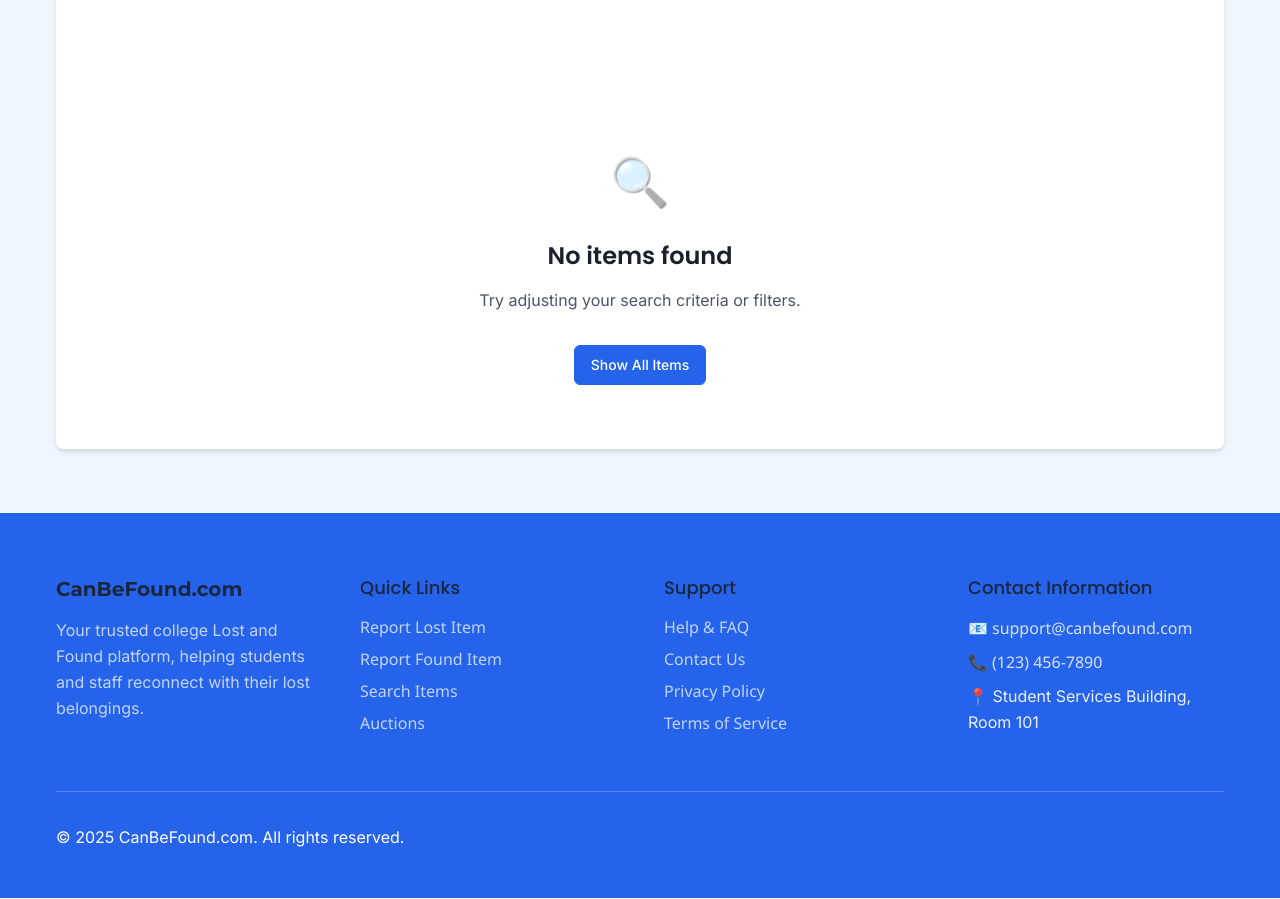
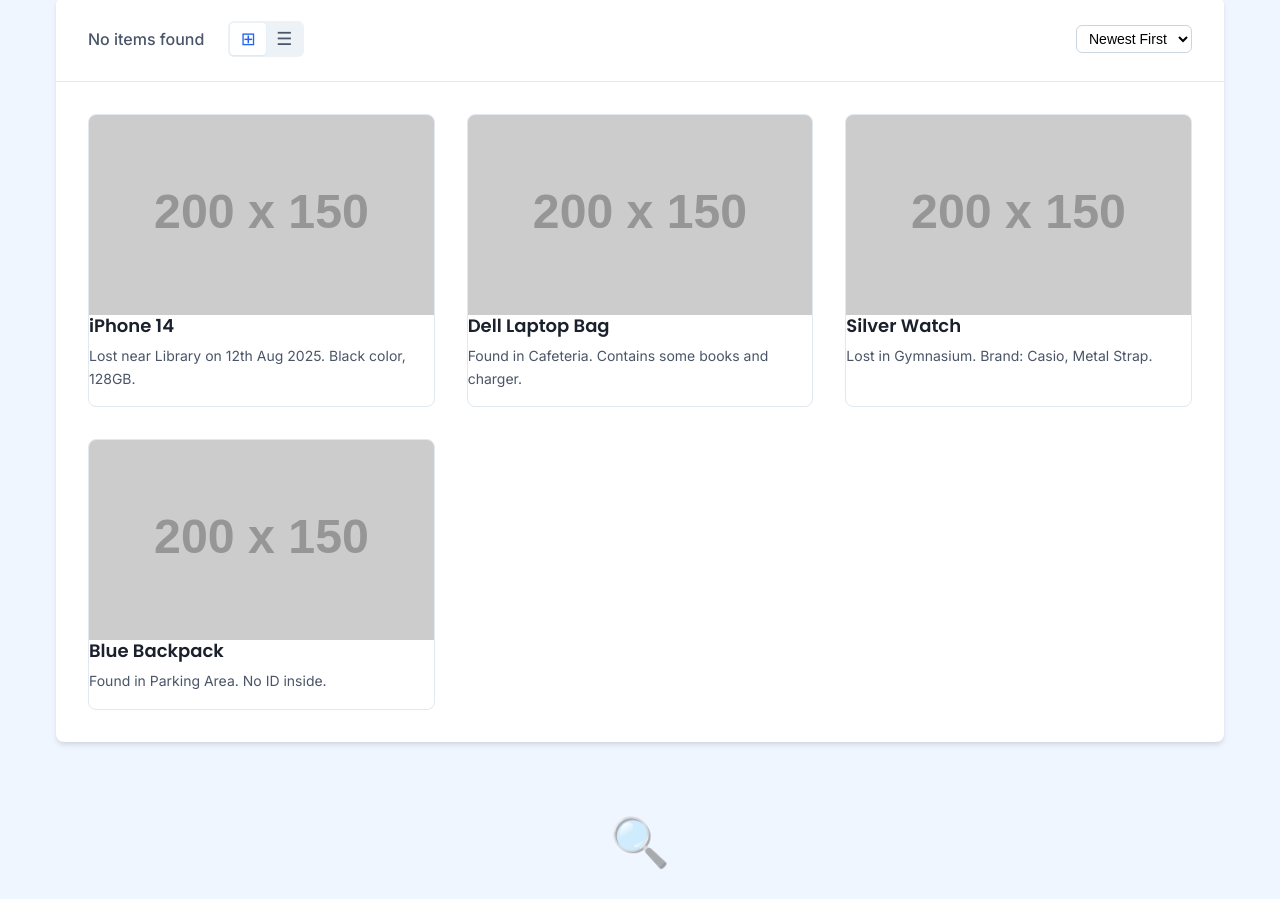
Before and after one commit to AnmolBerry/CanBeFound_v1, a website built with Vite: page search.html in a window 1280 px wide. Shown: the part 897-1796 px from the top of the page. Built offline with nearby package versions, Linux system fonts and the light colour scheme; placeholder pictures from the web are drawn by us.

Commit message:
Update search.html

```diff
--- a/search.html
+++ b/search.html
@@ -1,18 +1,23 @@
 <!DOCTYPE html>
 <html lang="en">
+
 <head>
     <meta charset="UTF-8">
     <meta name="viewport" content="width=device-width, initial-scale=1.0">
-    <meta name="description" content="Search for lost and found items on CanBeFound.com - College Lost and Found Platform">
+    <meta name="description"
+        content="Search for lost and found items on CanBeFound.com - College Lost and Found Platform">
     <title>Search Items - CanBeFound.com</title>
     <link rel="preconnect" href="https://fonts.googleapis.com">
     <link rel="preconnect" href="https://fonts.gstatic.com" crossorigin>
-    <link href="https://fonts.googleapis.com/css2?family=Inter:wght@300;400;500;600;700&family=Montserrat:wght@400;600;700;800&family=Poppins:wght@400;500;600;700&display=swap" rel="stylesheet">
+    <link
+        href="https://fonts.googleapis.com/css2?family=Inter:wght@300;400;500;600;700&family=Montserrat:wght@400;600;700;800&family=Poppins:wght@400;500;600;700&display=swap"
+        rel="stylesheet">
     <link rel="stylesheet" href="styles/main.css">
     <link rel="stylesheet" href="styles/components.css">
     <link rel="stylesheet" href="styles/search.css">
     <link rel="stylesheet" href="styles/responsive.css">
 </head>
+
 <body>
     <a href="#main-content" class="skip-link">Skip to main content</a>
 
@@ -154,6 +159,55 @@
                         </div>
                     </div>
                 </div>
+                <div class="items-container grid-view" id="itemsContainer">
+                    <!-- Dummy Item 1 -->
+                    <div class="item-card">
+                        <div class="item-image">
+                            <img src="/Apple-iphone-14-Pro-review-graphitevblack-rotated.webp" alt="iPhone 14">
+                        </div>
+                        <div class="item-details">
+                            <h3 class="item-title">iPhone 14</h3>
+                            <p class="item-description">Lost near Library on 10th Aug 2025. Black color, 128GB.</p>
+                            <span class="item-status lost">Lost</span>
+                        </div>
+                    </div>
+
+                    <!-- Dummy Item 2 -->
+                    <div class="item-card">
+                        <div class="item-image">
+                            <img src="/images (1).jpeg" alt="Dell Laptop Bag">
+                        </div>
+                        <div class="item-details">
+                            <h3 class="item-title">Dell Laptop Bag</h3>
+                            <p class="item-description">Found in Cafeteria. Contains some books and charger.</p>
+                            <span class="item-status found">Found</span>
+                        </div>
+                    </div>
+
+                    <!-- Dummy Item 3 -->
+                    <div class="item-card">
+                        <div class="item-image">
+                            <img src="https://via.placeholder.com/200x150?text=Silver+Watch" alt="Silver Watch">
+                        </div>
+                        <div class="item-details">
+                            <h3 class="item-title">Silver Watch</h3>
+                            <p class="item-description">Lost in Gymnasium. Brand: Casio, Metal Strap.</p>
+                            <span class="item-status lost">Lost</span>
+                        </div>
+                    </div>
+
+                    <!-- Dummy Item 4 -->
+                    <div class="item-card">
+                        <div class="item-image">
+                            <img src="https://via.placeholder.com/200x150?text=Blue+Backpack" alt="Blue Backpack">
+                        </div>
+                        <div class="item-details">
+                            <h3 class="item-title">Blue Backpack</h3>
+                            <p class="item-description">Found in Parking Area. No ID inside.</p>
+                            <span class="item-status found">Found</span>
+                        </div>
+                    </div>
+                </div>
 
                 <div class="search-results">
                     <div class="results-header">
@@ -175,7 +229,56 @@
                     </div>
 
                     <div class="items-container grid-view" id="itemsContainer">
-                        <!-- Items will be loaded here -->
+                        <!-- Dummy Item 1 -->
+                        <div class="item-card">
+                            <div class="item-image">
+                                <img src="https://via.placeholder.com/200x150?text=iPhone+14" alt="iPhone 14">
+                            </div>
+                            <div class="item-details">
+                                <h3 class="item-title">iPhone 14</h3>
+                                <p class="item-description">Lost near Library on 12th Aug 2025. Black color, 128GB.</p>
+                                <span class="item-status lost">Lost</span>
+                            </div>
+                        </div>
+
+                        <!-- Dummy Item 2 -->
+                        <div class="item-card">
+                            <div class="item-image">
+                                <img src="https://via.placeholder.com/200x150?text=Dell+Laptop+Bag"
+                                    alt="Dell Laptop Bag">
+                            </div>
+                            <div class="item-details">
+                                <h3 class="item-title">Dell Laptop Bag</h3>
+                                <p class="item-description">Found in Cafeteria. Contains some books and charger.</p>
+                                <span class="item-status found">Found</span>
+                            </div>
+                        </div>
+
+                        <!-- Dummy Item 3 -->
+                        <div class="item-card">
+                            <div class="item-image">
+                                <img src="https://via.placeholder.com/200x150?text=Silver+Watch" alt="Silver Watch">
+                            </div>
+                            <div class="item-details">
+                                <h3 class="item-title">Silver Watch</h3>
+                                <p class="item-description">Lost in Gymnasium. Brand: Casio, Metal Strap.</p>
+                                <span class="item-status lost">Lost</span>
+                            </div>
+                        </div>
+
+                        <!-- Dummy Item 4 -->
+                        <div class="item-card">
+                            <div class="item-image">
+                                <img src="https://via.placeholder.com/200x150?text=Blue+Backpack" alt="Blue Backpack">
+                            </div>
+                            <div class="item-details">
+                                <h3 class="item-title">Blue Backpack</h3>
+                                <p class="item-description">Found in Parking Area. No ID inside.</p>
+                                <span class="item-status found">Found</span>
+                            </div>
+                        </div>
+                    </div>
+
                 </div>
 
                 <div class="loading-spinner" id="loadingSpinner" style="display: none;">
@@ -187,7 +290,8 @@
                     <div class="no-results-icon">🔍</div>
                     <h3 class="no-results-title">No items found</h3>
                     <p class="no-results-text">Try adjusting your search criteria or filters.</p>
-                        <button class="btn btn-primary" onclick="document.getElementById('searchInput').value=''; searchItems();">
+                    <button class="btn btn-primary"
+                        onclick="document.getElementById('searchInput').value=''; searchItems();">
                         Show All Items
                     </button>
                 </div>
@@ -269,7 +373,9 @@
                 </div>
                 <div class="form-actions">
                     <button type="submit" class="btn btn-primary btn-full">Create Account</button>
-                    <p class="form-help">Already have an account? <a href="#" onclick="window.ModalManager?.closeModal('signupModal'); window.ModalManager?.openModal('loginModal');">Login here</a></p>
+                    <p class="form-help">Already have an account? <a href="#"
+                            onclick="window.ModalManager?.closeModal('signupModal'); window.ModalManager?.openModal('loginModal');">Login
+                            here</a></p>
                 </div>
             </form>
         </div>
@@ -333,4 +439,5 @@
     <script src="api-client.js"></script>
     <script src="js/api-integration.js"></script>
 </body>
+
 </html>
```
Lines whose indentation alone changed are shown as unchanged.
